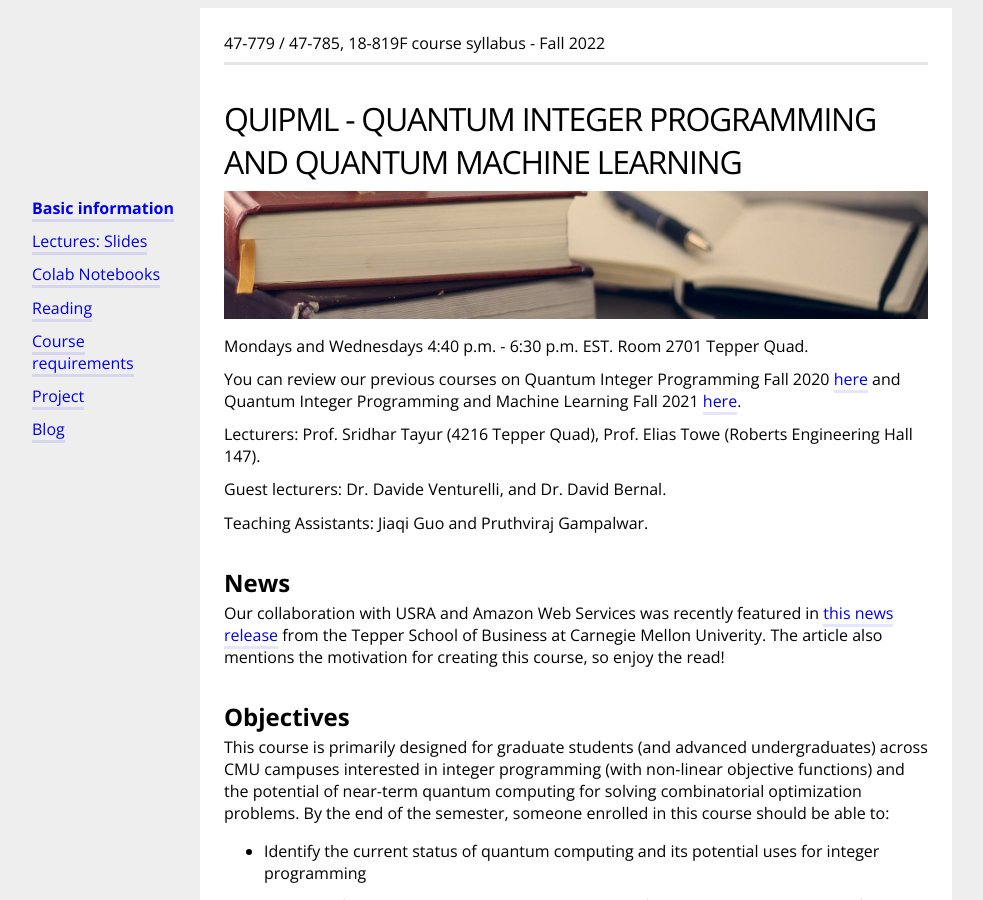
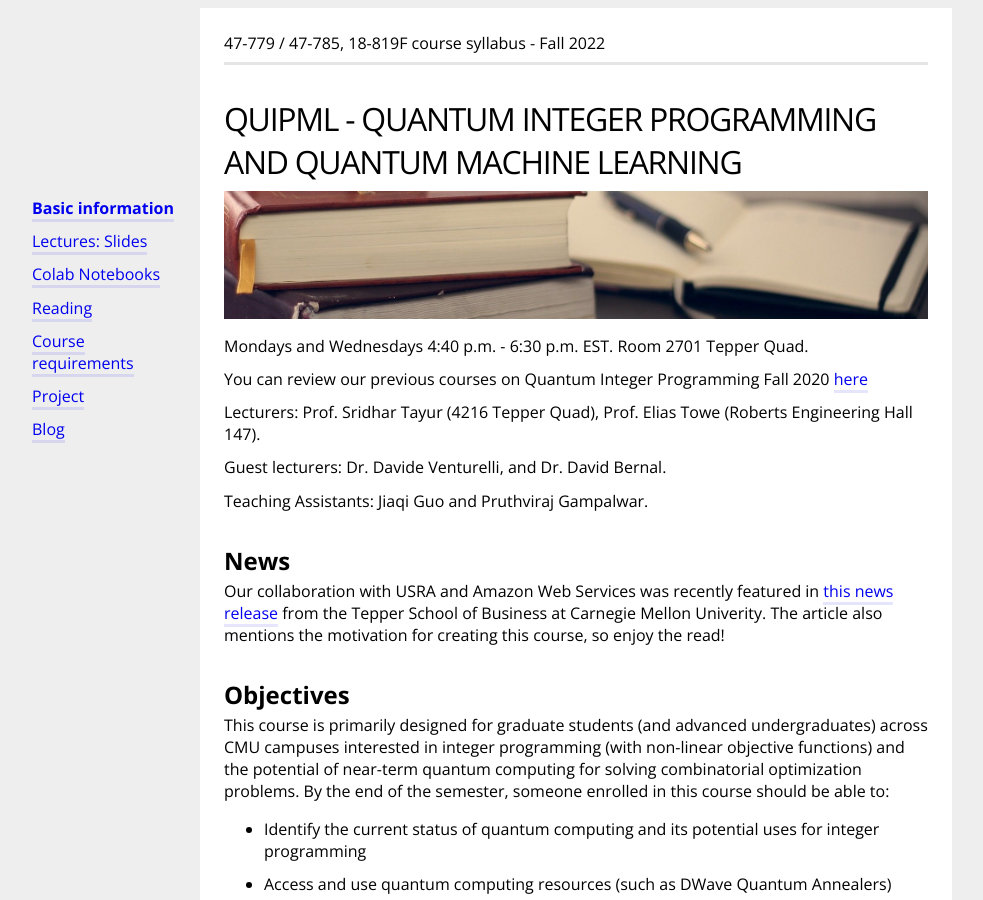
Before and after one commit to bernalde/QuIPML22, a Jekyll site: the page built from index.md, in a window 1280 px wide and 900 px high. Shown: the whole window, without its empty margins (64-1047 px from the left). Built offline with Jekyll 4.4.1, drawn with Linux system fonts in a browser that asks for light colours.

Commit message:
removed previous years links

```diff
--- a/index.md
+++ b/index.md
@@ -10,7 +10,7 @@ menuPosition: 1
 
 Mondays and Wednesdays 4:40 p.m. - 6:30 p.m. EST. Room 2701 Tepper Quad.
 
-You can review our previous courses on Quantum Integer Programming Fall 2020 [here](https://bernalde.github.io/QuIP/) and Quantum Integer Programming and Machine Learning Fall 2021 [here](https://bernalde.github.io/QuIPML/).
+You can review our previous courses on Quantum Integer Programming Fall 2020 [here](https://bernalde.github.io/QuIP/) <!-- and Quantum Integer Programming and Machine Learning Fall 2021 [here](https://bernalde.github.io/QuIPML/). -->
 
 Lecturers: Prof. Sridhar Tayur (4216 Tepper Quad), Prof. Elias Towe (Roberts Engineering Hall 147).
 
```
